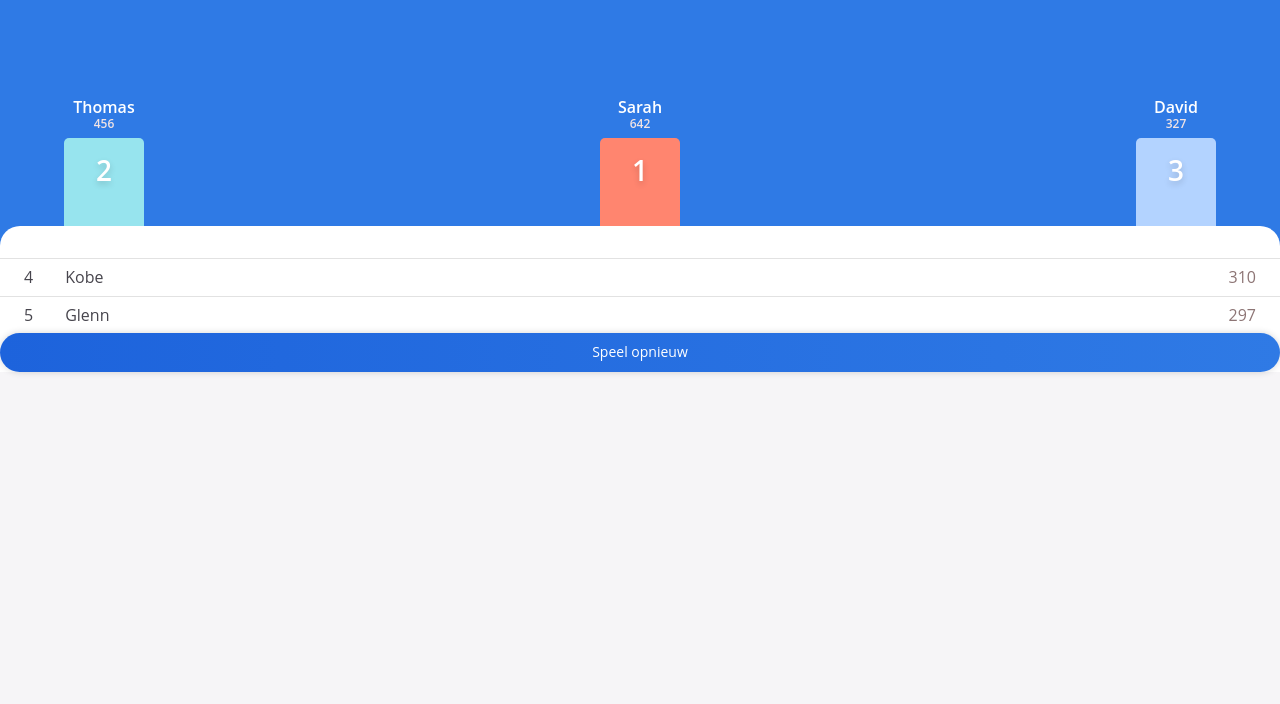
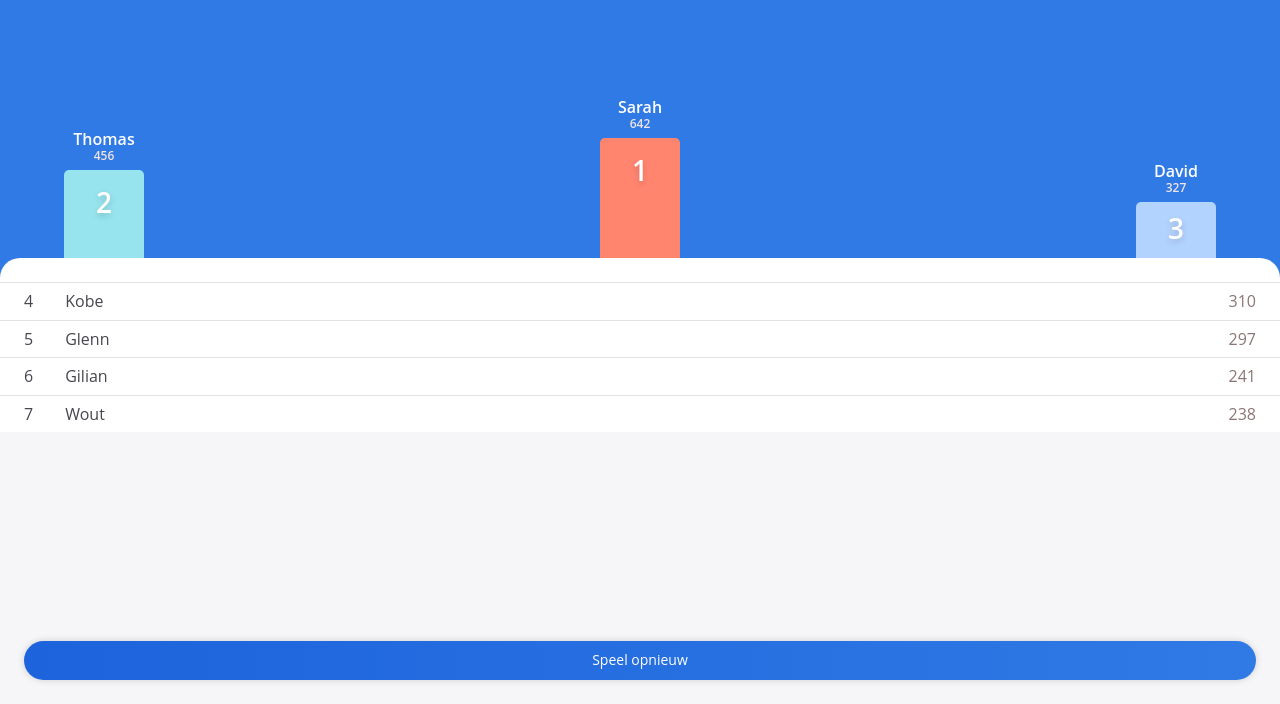
Before and after one commit to VanCoppenolleWout/TeamProject_Groep8_Trappenspel, a plain HTML site: page website/score.html in a window 1280 px wide. Shown: the part 96-800 px from the top of the page. Drawn offline with Linux system fonts and the light colour scheme.

Commit message:
scorebord verder afgewerkt

```diff
--- a/website/css/screen.css
+++ b/website/css/screen.css
@@ -94,7 +94,8 @@
 html {
     font-size: 16px;
     line-height: 1.5;
-    background-color: var(--global-color-alpha);
+    height: 100%;
+    background-color: var(--global-color-neutral-light);
     font-family: "Open Sans", Helvetica, arial, sans-serif;
     color: var(--global-color-neutral-xxx-dark);
     box-sizing: border-box;
@@ -104,6 +105,10 @@ html {
 
 .score-page {
     background-color: var(--global-color-alpha-dark);
+}
+
+.login-page {
+    background-color: var(--global-color-alpha);
     height: 100%;
 }
 
@@ -333,8 +338,13 @@ input:disabled {
 
 .o-section-list {
     background-color: var(--global-color-neutral-light);
-    padding-top: var(--global-whitespace-lg);
+    padding-top: var(--global-whitespace);
     border-radius: 20px 20px 0 0;
+    display: flex;
+    flex-direction: column;
+    justify-content: space-around;
+    height: 100%;
+    /* height: calc(100vh - 320px); */
 }
 
 .o-section + .o-section {
@@ -416,6 +426,15 @@ input:disabled {
     display: flex;
     justify-content: space-between;
     align-items: center;
+}
+
+.o-layout__btnscore {
+    margin: 0 var(--global-whitespace);
+    bottom: 0;
+    left: 0;
+    right: 0;
+    margin-bottom: var(--global-whitespace);
+    position: fixed;
 }
 
 .o-layout__steps {
@@ -515,6 +534,7 @@ input:disabled {
     display: flex;
     flex-direction: row;
     justify-content: space-between;
+    align-items: flex-end;
     margin-left: var(--global-whitespace-md);
     margin-right: var(--global-whitespace-md);
 }
@@ -528,7 +548,7 @@ input:disabled {
 
 .c-card__podium1 {
     border-radius: 5px 5px 0 0;
-    height: 5.5em;
+    height: 7.5em;
     width: 5em;
     color: var(--global-color-neutral-light);
     text-align: center;
@@ -548,12 +568,12 @@ input:disabled {
 
 .c-card__podium3 {
     border-radius: 5px 5px 0 0;
-    height: 5.5em;
+    height: 3.5em;
     width: 5em;
     color: var(--global-color-neutral-light);
     text-align: center;
     background-color: #B3D3FF;
-    padding-top: var(--global-whitespace-md);
+    padding-top: calc(var(--global-whitespace-sm) + 2px);
 }
 
 .c-position {
@@ -588,8 +608,8 @@ input:disabled {
 */
 
 .c-empty {
-    width: 1.25em;
-    height: 1.25em;
+    width: 1.5em;
+    height: 1.5em;
 }
 
 /*
@@ -660,7 +680,6 @@ input:disabled {
     background-image: var(--global-color-alpha-dark-linear);
     box-shadow: var(--global-input-focus-boxShadowSpread);
 }
-
 
 .c-button:hover {
     background-color: var(--global-color-alpha-light);
--- a/website/score.html
+++ b/website/score.html
@@ -47,6 +47,7 @@
         </div>
     </section>
     <section class="o-section-list">
+        <div>
             <ul class="o-list o-layout__list">
                 <div class="o-layout__list-item">
                     <li class="c-list__position">4</li>
@@ -61,7 +62,24 @@
                 </div>
                 <li class="c-list__score">297</li>
             </ul>
-        <button class="o-button-reset c-button" type="submit">Speel opnieuw</button>
+            <ul class="o-list o-layout__list">
+                <div class="o-layout__list-item">
+                    <li class="c-list__position">6</li>
+                    <li class="c-list__name">Gilian</li>
+                </div>
+                <li class="c-list__score">241</li>
+            </ul>
+            <ul class="o-list o-layout__list">
+                <div class="o-layout__list-item">
+                    <li class="c-list__position">7</li>
+                    <li class="c-list__name">Wout</li>
+                </div>
+                <li class="c-list__score">238</li>
+            </ul>
+        </div>
+        <div class="o-layout__btnscore footer">
+            <button class="o-button-reset c-button c-button__score" type="submit">Speel opnieuw</button>
+        </div>
     </section>
 </body>
 </html>
```
Also changed, not shown: website/login.html (+1 -1 lines). Lines whose indentation alone changed are shown as unchanged.
